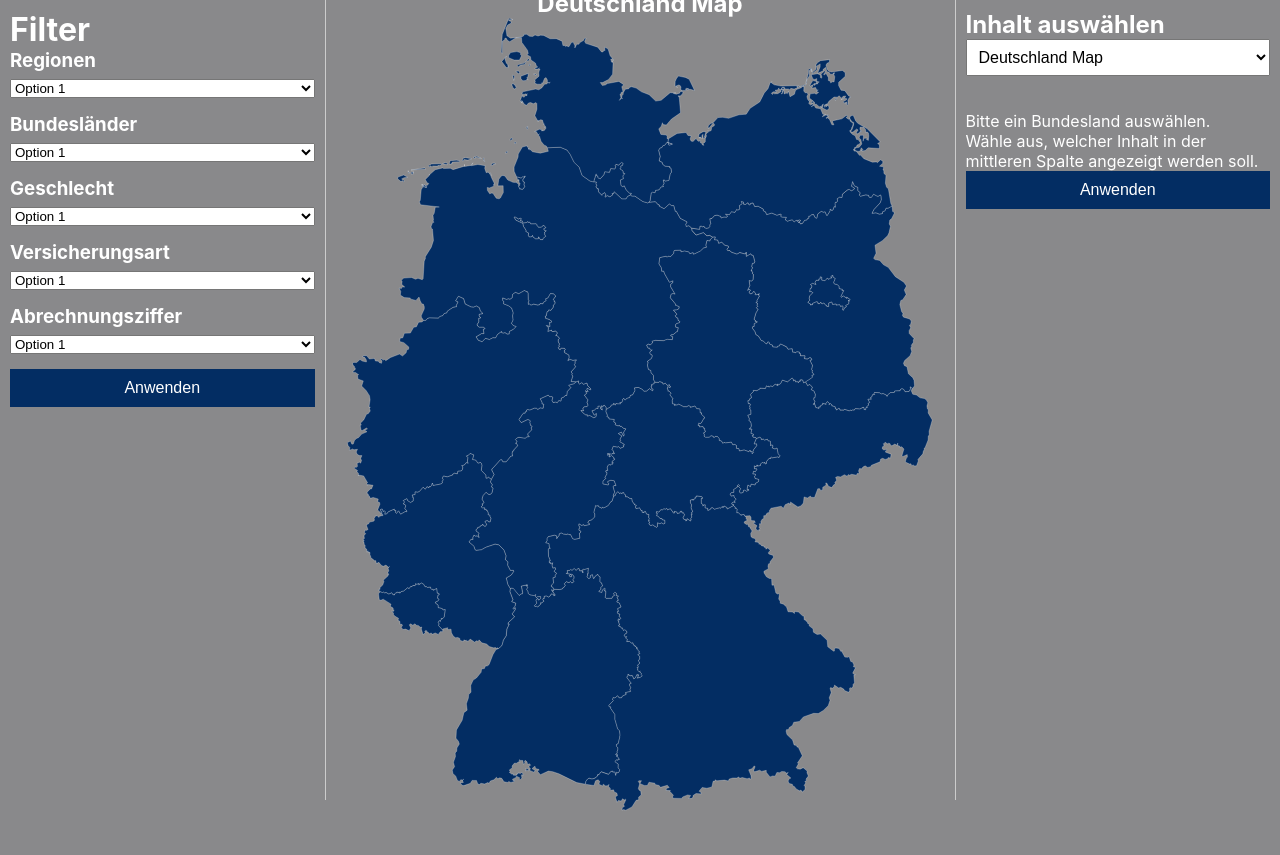
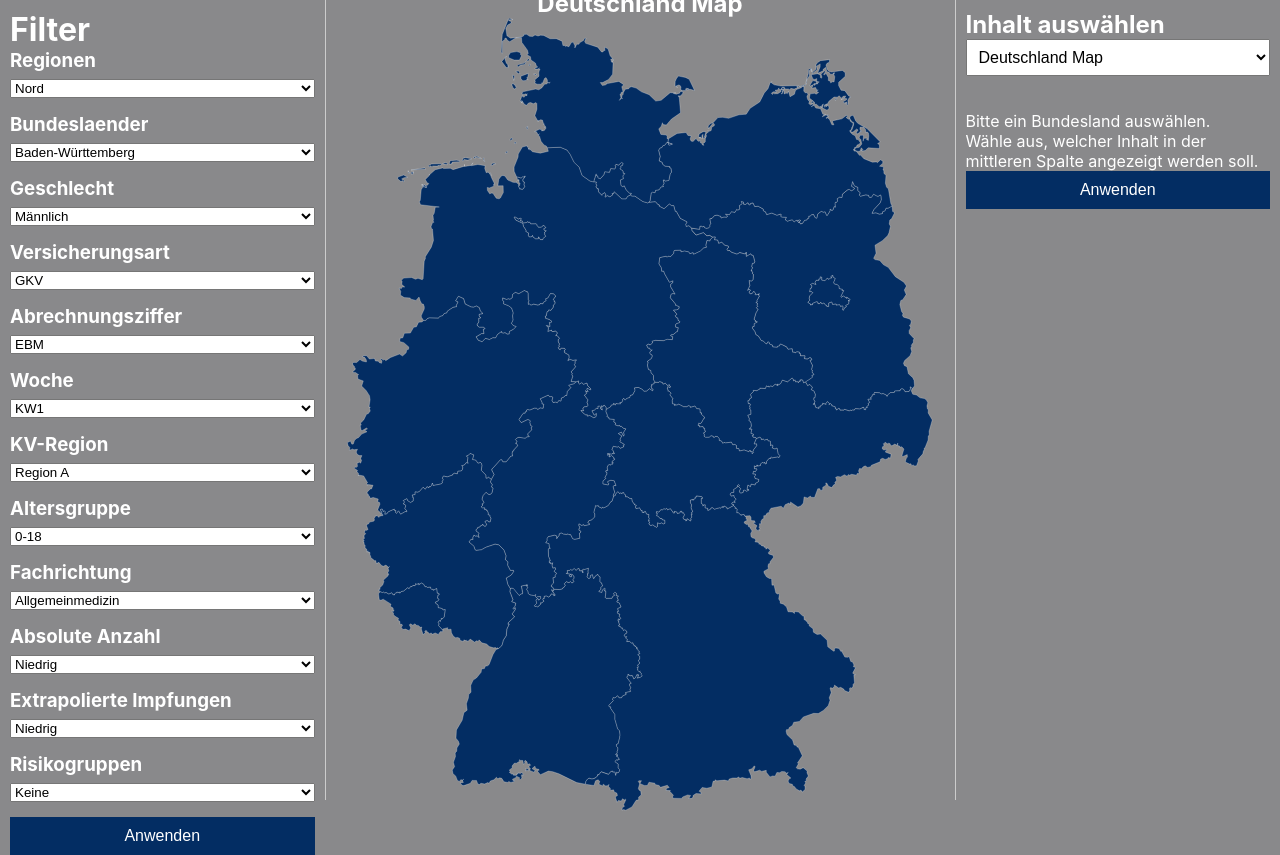
Before and after one commit to mnkrave/DatathonStads, a React (Create React App) app in the folder frontend/: page / in a window 1280 px wide. Before the commit the page ends 811 px from the top, so only its background shows below. Built offline with nearby package versions, Linux system fonts and the light colour scheme.

Commit message:
init App.js

```diff
--- a/frontend/src/App.js
+++ b/frontend/src/App.js
@@ -3,7 +3,7 @@ import React, { useState } from 'react';
 import { ReactComponent as Germany } from './germany.svg';
 import './styles.css';
 
-// Mapping der Bundesländer-IDs auf Name und Hauptstadt
+// Mapping der Bundeslaender-IDs auf Name und Hauptstadt
 const stateData = {
   "DE-BW": { name: "Baden-Württemberg", capital: "Stuttgart" },
   "DE-BE": { name: "Berlin", capital: "Berlin" },
@@ -25,11 +25,50 @@ const stateData = {
 // Überschriften für die Filter-Dropdowns in der linken Spalte
 const dropdownHeadings = [
   "Regionen",
-  "Bundesländer",
+  "Bundeslaender",
   "Geschlecht",
   "Versicherungsart",
-  "Abrechnungsziffer"
+  "Abrechnungsziffer",
+  "Woche",
+  "KV-Region",
+  "Altersgruppe",
+  "Fachrichtung",
+  "Absolute Anzahl",
+  "Extrapolierte Impfungen",
+  "Risikogruppen"
 ];
+
+// Optionen für die einzelnen Filter (Beispielwerte)
+const filterOptions = {
+  "Regionen": ["Nord", "Ost", "Süd", "West", "Zentral"],
+  "Bundeslaender": [
+    "Baden-Württemberg",
+    "Berlin",
+    "Brandenburg",
+    "Bremen",
+    "Hamburg",
+    "Mecklenburg-Vorpommern",
+    "Niedersachsen",
+    "Hessen",
+    "Rheinland-Pfalz",
+    "Saarland",
+    "Sachsen",
+    "Sachsen-Anhalt",
+    "Schleswig-Holstein",
+    "Nordrhein-Westfalen",
+    "Thüringen"
+  ],
+  "Geschlecht": ["Männlich", "Weiblich", "Divers", "Keine Angabe"],
+  "Versicherungsart": ["GKV", "PKV", "Sonstige"],
+  "Abrechnungsziffer": ["EBM", "GOÄ", "Sonstiges"],
+  "Woche": ["KW1", "KW2", "KW3"],
+  "KV-Region": ["Region A", "Region B", "Region C"],
+  "Altersgruppe": ["0-18", "19-35", "36-60", "60+"],
+  "Fachrichtung": ["Allgemeinmedizin", "Innere Medizin", "Pädiatrie", "Gynäkologie", "Chirurgie"],
+  "Absolute Anzahl": ["Niedrig", "Mittel", "Hoch"],
+  "Extrapolierte Impfungen": ["Niedrig", "Mittel", "Hoch"],
+  "Risikogruppen": ["Keine", "Senioren", "Kinder", "Chronische Erkrankungen"]
+};
 
 // Optionen für das Haupt-Dropdown in der rechten Spalte
 const rightModeOptions = [
@@ -42,7 +81,7 @@ const rightModeOptions = [
 // für "Zeitlicher Verlauf" und "Vergleichsdiagramm"
 const extraOptionsMapping = {
   "Zeitlicher Verlauf": ["Zeitraum 1", "Zeitraum 2", "Zeitraum 3"],
-  "Vergleichsdiagramm": ["Regionen", "Bundesländer"]
+  "Vergleichsdiagramm": ["Regionen", "Bundeslaender"]
 };
 
 function App() {
@@ -62,7 +101,6 @@ function App() {
     if (stateData[stateId]) {
       setSelectedState(stateData[stateId]);
     } else {
-      // Falls z. B. außerhalb eines Pfads geklickt wurde, Auswahl löschen:
       setSelectedState(null);
     }
   };
@@ -81,7 +119,6 @@ function App() {
     mainContent = (
         <div style={{ textAlign: 'center' }}>
           <h2>Deutschland Map</h2>
-          {/* Die Karte wird in der Mitte angezeigt */}
           <div style={{ display: 'flex', justifyContent: 'center', width: '100%' }}>
             <Germany
                 onClick={handleSVGClick}
@@ -119,9 +156,9 @@ function App() {
               <div key={index} style={{ marginBottom: '15px' }}>
                 <h3 style={{ marginBottom: '5px' }}>{heading}</h3>
                 <select style={{ width: '100%' }}>
-                  <option>Option 1</option>
-                  <option>Option 2</option>
-                  <option>Option 3</option>
+                  {filterOptions[heading].map((option, idx) => (
+                      <option key={idx} value={option}>{option}</option>
+                  ))}
                 </select>
               </div>
           ))}
@@ -135,7 +172,7 @@ function App() {
                 width: '100%',
                 fontSize: '16px'
               }}
-              onClick={() => console.log("Button 'Anwenden' geklickt")}
+              onClick={() => console.log("Button 'Anwenden' (links) geklickt")}
           >
             Anwenden
           </button>
@@ -162,13 +199,11 @@ function App() {
           color: '#fff'
         }}>
           <h2>Inhalt auswählen</h2>
-
           <select
               value={selectedRightMode}
               onChange={(e) => {
                 const newMode = e.target.value;
                 setSelectedRightMode(newMode);
-                // Setze Standardwert für das extra Dropdown, falls vorhanden
                 if (extraOptionsMapping[newMode]) {
                   setSelectedExtra(extraOptionsMapping[newMode][0]);
                 } else {
@@ -187,7 +222,6 @@ function App() {
             ))}
           </select>
 
-          {/* Extra Dropdown (erscheint für "Zeitlicher Verlauf" und "Vergleichsdiagramm") */}
           {extraOptionsMapping[selectedRightMode] && (
               <select
                   value={selectedExtra}
@@ -205,10 +239,9 @@ function App() {
               </select>
           )}
 
-          {/* Falls "Vergleichsdiagramm" ausgewählt ist, wird zusätzlich die Y-Achsen-Auswahl angezeigt */}
           {selectedRightMode === "Vergleichsdiagramm" && (
-              <div style={{marginBottom: '15px'}}>
-                <h3 style={{marginBottom: '5px'}}>Y-Achse</h3>
+              <div style={{ marginBottom: '15px' }}>
+                <h3 style={{ marginBottom: '5px' }}>Y-Achse</h3>
                 <label>
                   <input
                       type="radio"
@@ -219,7 +252,7 @@ function App() {
                   />
                   Impfquote
                 </label>
-                <label style={{marginLeft: '10px'}}>
+                <label style={{ marginLeft: '10px' }}>
                   <input
                       type="radio"
                       name="yAxis"
@@ -232,9 +265,8 @@ function App() {
               </div>
           )}
 
-          {/* Bei "Deutschland Map" wird hier die Info zum angeklickten Bundesland angezeigt */}
           {selectedRightMode === "Deutschland Map" && (
-              <div style={{marginTop: '20px'}}>
+              <div style={{ marginTop: '20px' }}>
                 {selectedState ? (
                     <div>
                       <h3>{selectedState.name}</h3>
@@ -246,8 +278,7 @@ function App() {
               </div>
           )}
 
-          <p>Wähle aus, welcher Inhalt in der mittleren Spalte angezeigt werden
-            soll.</p>
+          <p>Wähle aus, welcher Inhalt in der mittleren Spalte angezeigt werden soll.</p>
           <button
               style={{
                 padding: '10px 20px',
@@ -258,7 +289,7 @@ function App() {
                 width: '100%',
                 fontSize: '16px'
               }}
-              onClick={() => console.log("Button 'Anwenden' geklickt")}
+              onClick={() => console.log("Button 'Anwenden' (rechts) geklickt")}
           >
             Anwenden
           </button>
@@ -266,7 +297,6 @@ function App() {
         </div>
       </div>
   );
-
 }
 
 export default App;
```
